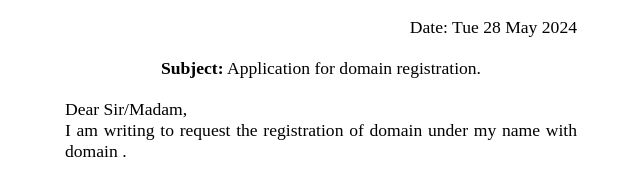
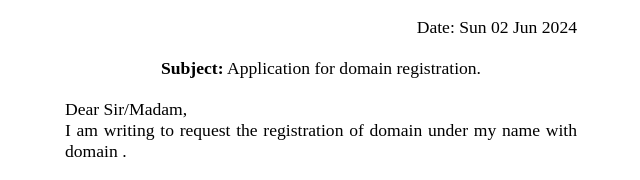
Before and after one commit to Sonuthapa420/np-coverletter-generator, a plain HTML site: page letter.html in a window 1280 px wide. Shown: the part 196-376 px from the top of the page, 319-959 px from the left. Drawn offline with Linux system fonts and the light colour scheme.

Commit message:
date updation

```diff
--- a/letter.html
+++ b/letter.html
@@ -11,9 +11,9 @@
 <body>
     <div class="header">
         <div class="identity"><b class="name">name </b>
-        <p><b>Email:</b> <span class="email">Your email</span></p>
-        <p><b>Mobile:</b> <span class="phone">Your Phone</span></p>
-    </div>
+            <p><b>Email:</b> <span class="email">Your email</span></p>
+            <p><b>Mobile:</b> <span class="phone">Your Phone</span></p>
+        </div>
 
     </div>
     <div class="hostmaster">
@@ -28,7 +28,8 @@
     <div class="main-body">
         <p>Dear Sir/Madam,<br>
             I am writing to request the registration of domain under my
-            name <span class="name"></span> with domain <span class="domain-name"></span><span class="domain-ex"></span>.
+            name <span class="name"></span> with domain <span class="domain-name"></span><span
+                class="domain-ex"></span>.
         </p>
         <br>
         <p>Applying for registration of the domain <span class="domain-name"></span><span class="domain-ex"></span>
@@ -79,21 +80,13 @@
 
 
         const date = document.getElementById("date")
-       // Create a new Date object for 28 May 2024
-const time = new Date('2024-05-28');
-
-const options = { weekday: 'short', day: '2-digit', month: 'short', year: 'numeric' };
-const formattedDate = time.toLocaleDateString('en-GB', options).replace(',', '');
-
-// console.log(formattedDate); // Output:
-date.innerHTML=formattedDate
-
-
-
-
-
-
-
+        function getFormattedDate() {
+            const date = new Date();  // Create a new Date object for the current date
+            const options = { weekday: 'short', day: '2-digit', month: 'short', year: 'numeric' };  // Define options for formatting
+            const formattedDate = date.toLocaleDateString('en-GB', options).replace(',', ''); // Format the date using toLocaleDateString and remove the comma
+            return formattedDate;
+        }
+        date.innerHTML = (getFormattedDate());
     </script>
 </body>
 
```
